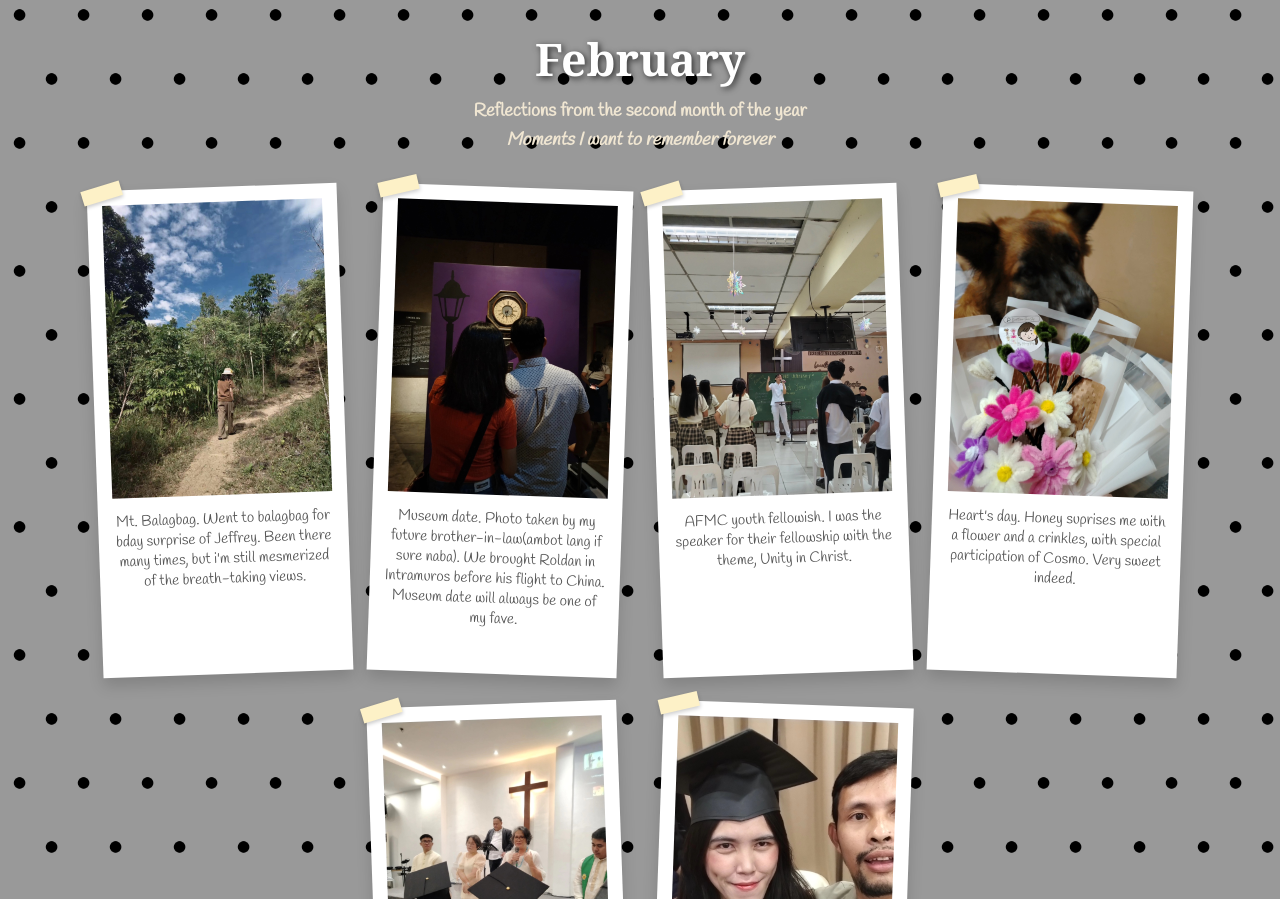
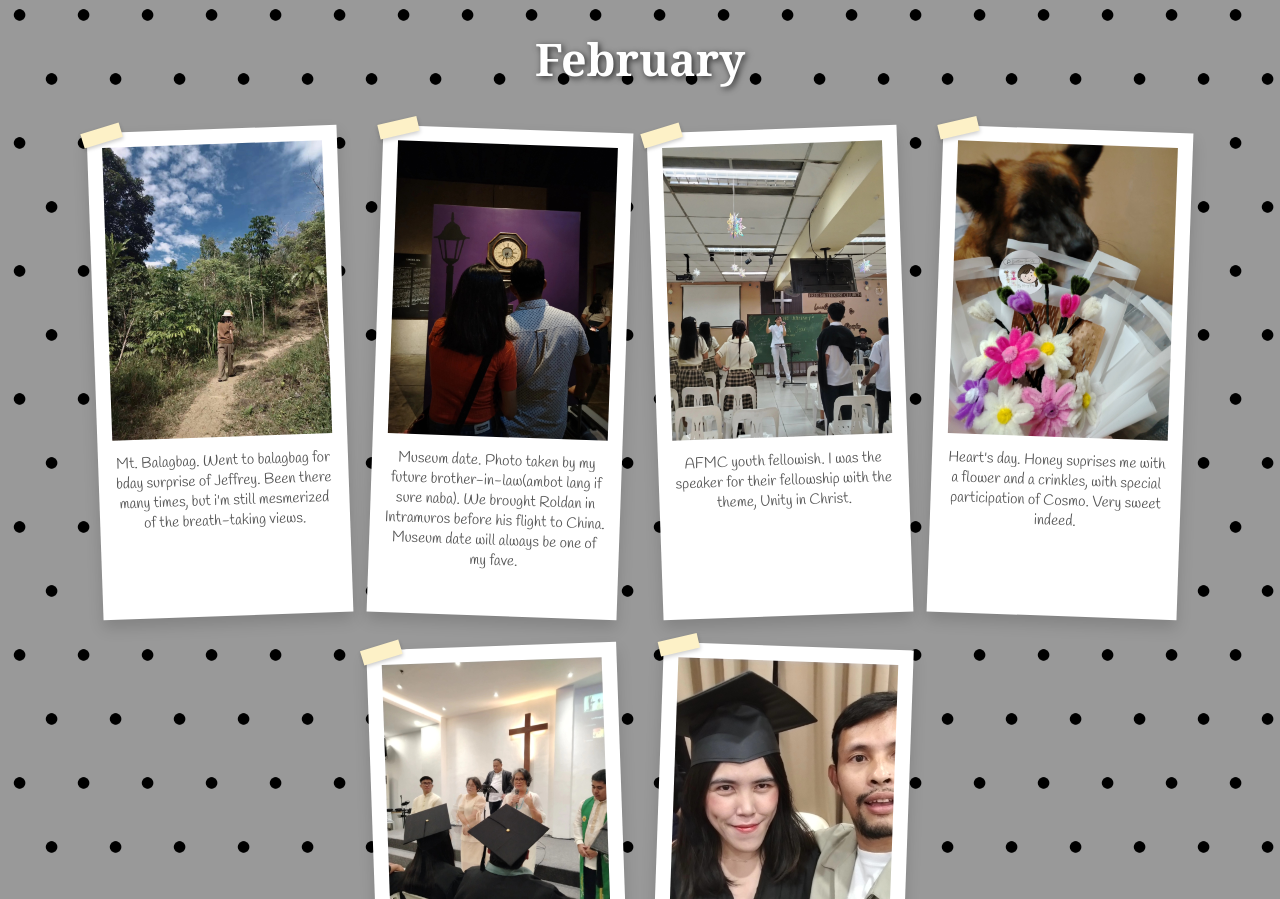
Before and after one commit to njmiralles95/Nattys-diary, a plain HTML site: page index.html in a window 1280 px wide. Shown: the part 1792-2691 px from the top of the page. Drawn offline with nearby package versions, Linux system fonts and the light colour scheme.

Commit message:
Update index.html

```diff
--- a/index.html
+++ b/index.html
@@ -252,8 +252,6 @@
 
     <!-- Month title and subtitles -->
     <h2 class="month-title">February </h2>
-    <h3 class="subtitle">Reflections from the second month of the year</h3>
-    <h3 class="subtitle">Moments I want to remember forever</h3>
 
     <!-- Daisy decorations -->
     <img class="daisy1" src="daisy1.png" alt="Daisy">
```
